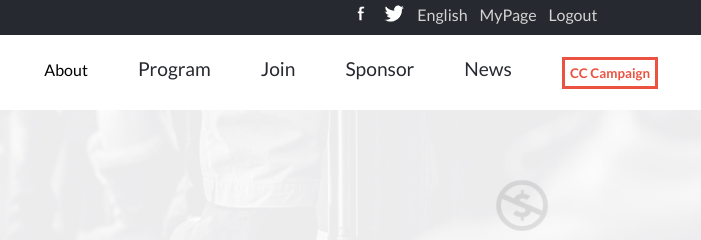
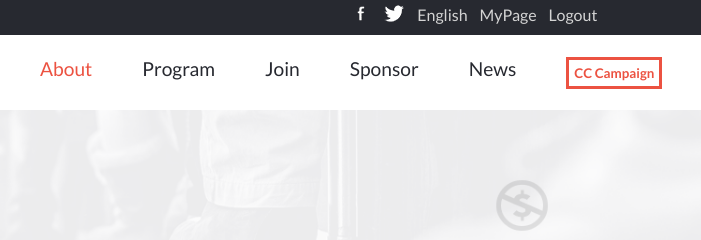
Before and after one commit to imranhossainemi/capstone_project, a plain HTML site: page index.html in a window 1280 px wide. Shown: the top 240 px of the page, 452-1153 px from the left. Drawn offline with Linux system fonts and the light colour scheme.

Commit message:
Update index.html

```diff
--- a/index.html
+++ b/index.html
@@ -36,7 +36,7 @@
           </div>
           <div class="navigation">
             <ul class="nav-menu">
-              <li class="nav-item"><a href="#" class="nav-active black"></a>About</li>
+              <li class="nav-item"><a href="#" class="nav-active black">About</a></li>
               <li class="nav-item"><a href="#" class="black">Program</a></li>
               <li class="nav-item"><a href="#" class="black">Join</a></li>
               <li class="nav-item"><a href="#" class="black">Sponsor</a></li>
```
